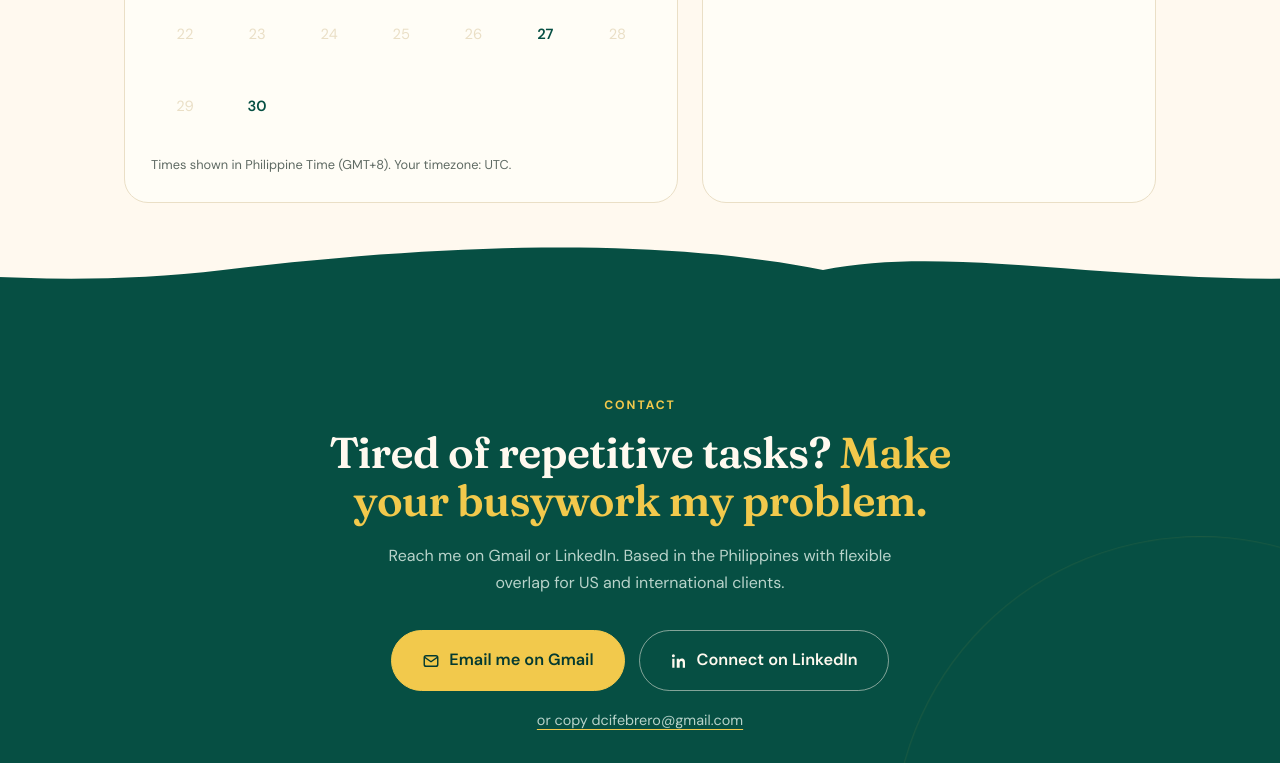
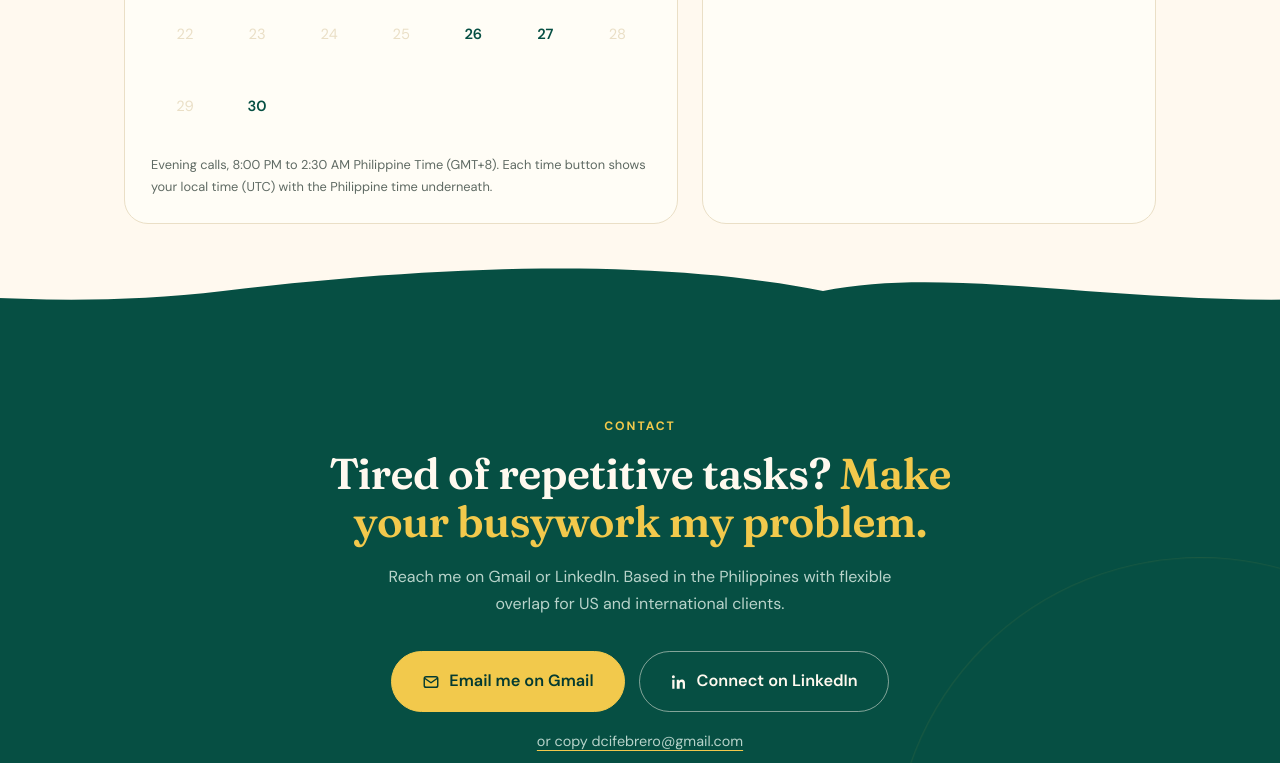
Before and after one commit to dcifebrero/onlineportfolio, a Next.js app: page / in a window 1280 px wide. Shown: the part 7847-8610 px from the top of the page. Built offline with nearby package versions, Linux system fonts and the light colour scheme; no server answers.

Commit message:
Extend call times to 2:30 AM

```diff
--- a/src/components/Effects.tsx
+++ b/src/components/Effects.tsx
@@ -10,7 +10,7 @@ import { ROW_A, ROW_B, STEPS, STEP_ICONS, SERVICES, EMAILS, PIPE, WORDS } from "
 
 const CONFIG = {
   toEmail: site.email,
-  hours: booking.hours,
+  slots: booking.slots,
   workdays: booking.workdays,
   leadHours: booking.leadHours,
   monthsAhead: booking.monthsAhead,
@@ -163,11 +163,13 @@ export default function Effects() {
     const MONTHS=["January","February","March","April","May","June","July","August","September","October","November","December"];
     const OFF=booking.utcOffset, now=new Date(), phNow=new Date(now.getTime()+OFF*3600e3);
     let vY=phNow.getUTCFullYear(), vM=phNow.getUTCMonth(); const sY=vY,sM=vM; let sel=null,selH=null;
-    const ts=(y,m,d,h)=>Date.UTC(y,m,d,h-OFF,0);
-    const free=(y,m,d)=>CONFIG.hours.filter(h=>ts(y,m,d,h)>=now.getTime()+CONFIG.leadHours*3600e3);
-    const fmtH=h=>(((h+11)%12)+1)+':00 '+(h>=12?'PM':'AM');
+    const ts=(y,m,d,min)=>Date.UTC(y,m,d,0,min-OFF*60);
+    const free=(y,m,d)=>CONFIG.slots.filter(min=>ts(y,m,d,min)>=now.getTime()+CONFIG.leadHours*3600e3);
+    const phtTime=min=>{const m=min%1440,h=Math.floor(m/60),mm=m%60;return (((h+11)%12)+1)+':'+String(mm).padStart(2,'0')+' '+(h>=12?'PM':'AM')};
+    const phtFull=()=>new Date(ts(sel.y,sel.m,sel.d,selH)).toLocaleString('en-US',{weekday:'long',month:'long',day:'numeric',hour:'numeric',minute:'2-digit',timeZone:'Asia/Manila'});
+    const localTime=min=>new Date(ts(sel.y,sel.m,sel.d,min)).toLocaleTimeString([],{hour:'numeric',minute:'2-digit'});
     const tz=Intl.DateTimeFormat().resolvedOptions().timeZone||'your timezone';
-    $('#tz').textContent='Times shown in Philippine Time (GMT+8). Your timezone: '+tz+'.';
+    $('#tz').textContent='Evening calls, 8:00 PM to 2:30 AM Philippine Time (GMT+8). Each time button shows your local time ('+tz+') with the Philippine time underneath.';
     function renderCal(){
       $('#cmonth').textContent=MONTHS[vM]+' '+vY;
       const first=new Date(Date.UTC(vY,vM,1)).getUTCDay(),dim=new Date(Date.UTC(vY,vM+1,0)).getUTCDate(),box=$('#days');box.innerHTML='';
@@ -186,12 +188,14 @@ export default function Effects() {
       const box=$('#slots');box.innerHTML='';
       if(!sel){$('#st').textContent='Select a date';box.innerHTML='<p class="hintp">Available times appear here.</p>';return}
       $('#st').textContent=dayLabel();
-      free(sel.y,sel.m,sel.d).forEach((h,i)=>{const b=document.createElement('button');b.type='button';b.className='slot'+(selH===h?' sel':'');b.style.animationDelay=(i*.04)+'s';b.textContent=fmtH(h);b.onclick=()=>{selH=h;renderSlots();showForm()};box.appendChild(b)});
+      free(sel.y,sel.m,sel.d).forEach((min,i)=>{const b=document.createElement('button');b.type='button';b.className='slot'+(selH===min?' sel':'');b.style.animationDelay=Math.min(i*.02,.5)+'s';
+        const next=min>=1440?' (+1 day)':'';b.title=new Date(ts(sel.y,sel.m,sel.d,min)).toLocaleString([],{weekday:'long',month:'long',day:'numeric',hour:'numeric',minute:'2-digit',timeZoneName:'short'});
+        const lt=localTime(min);b.innerHTML='<b>'+lt+'</b><small>'+(lt===phtTime(min)?'Philippine Time':phtTime(min)+' PHT')+next+'</small>';b.onclick=()=>{selH=min;renderSlots();showForm()};box.appendChild(b)});
     }
-    function showForm(){$('#form').hidden=false;$('#chosen').textContent=dayLabel()+', '+fmtH(selH)+' PHT · your time: '+localLabel();$('#msg').textContent='';$('#msg').className='msg'}
+    function showForm(){$('#form').hidden=false;$('#chosen').textContent=phtFull()+' PHT · your time: '+localLabel();$('#msg').textContent='';$('#msg').className='msg'}
     $('#form').addEventListener('submit',async e=>{
       e.preventDefault();const f=e.target,msg=$('#msg'),btn=$('#send');if(f.botcheck.checked)return;
-      const when=dayLabel()+', '+fmtH(selH)+' (Philippine Time)';
+      const when=phtFull()+' (Philippine Time)';
       const info={name:f.name.value.trim(),email:f.email.value.trim(),note:f.note.value.trim(),local:localLabel()};
       const body=`Discovery call request\n\nName: ${info.name}\nEmail: ${info.email}\nRequested time: ${when}\nVisitor's local time: ${info.local} (${tz})\n\nMessage:\n${info.note||'(none)'}`;
       btn.disabled=true;btn.textContent='Sending…';msg.textContent='';
--- a/src/data/site.ts
+++ b/src/data/site.ts
@@ -15,8 +15,15 @@ export const site = {
 
 export const booking = {
   utcOffset: 8, // Philippine Time = UTC+8
-  hours: [9, 10, 11, 13, 14, 15, 16], // start times, Philippine Time (24h)
-  workdays: [1, 2, 3, 4, 5], // 0 = Sunday ... 6 = Saturday
+  // Call start times in Philippine Time, as minutes after midnight of the booking day.
+  // Window: 8:00 PM to 2:30 AM (next day), every 15 minutes. The last start is 2:30 AM.
+  // To change: edit windowStart / windowEnd (in hours, 24 = midnight, 26.5 = 2:30 AM) or intervalMinutes.
+  slots: ((windowStart: number, windowEnd: number, intervalMinutes: number) => {
+    const list: number[] = [];
+    for (let m = windowStart * 60; m <= windowEnd * 60; m += intervalMinutes) list.push(m);
+    return list;
+  })(20, 26.5, 15),
+  workdays: [1, 2, 3, 4, 5], // evening sessions that START Mon-Fri (0 = Sunday ... 6 = Saturday)
   leadHours: 24, // earliest bookable time from now
   monthsAhead: 2,
 };
```
